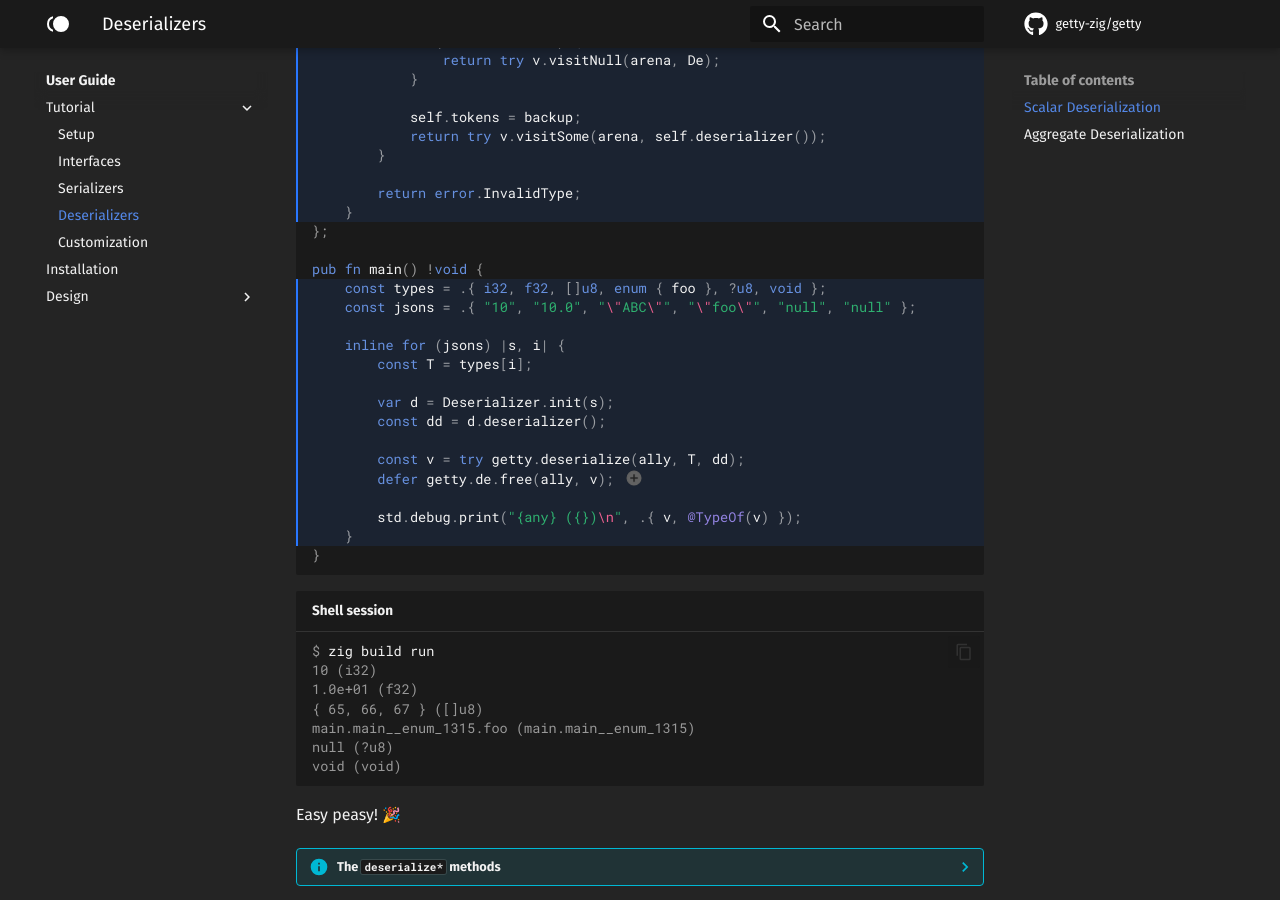
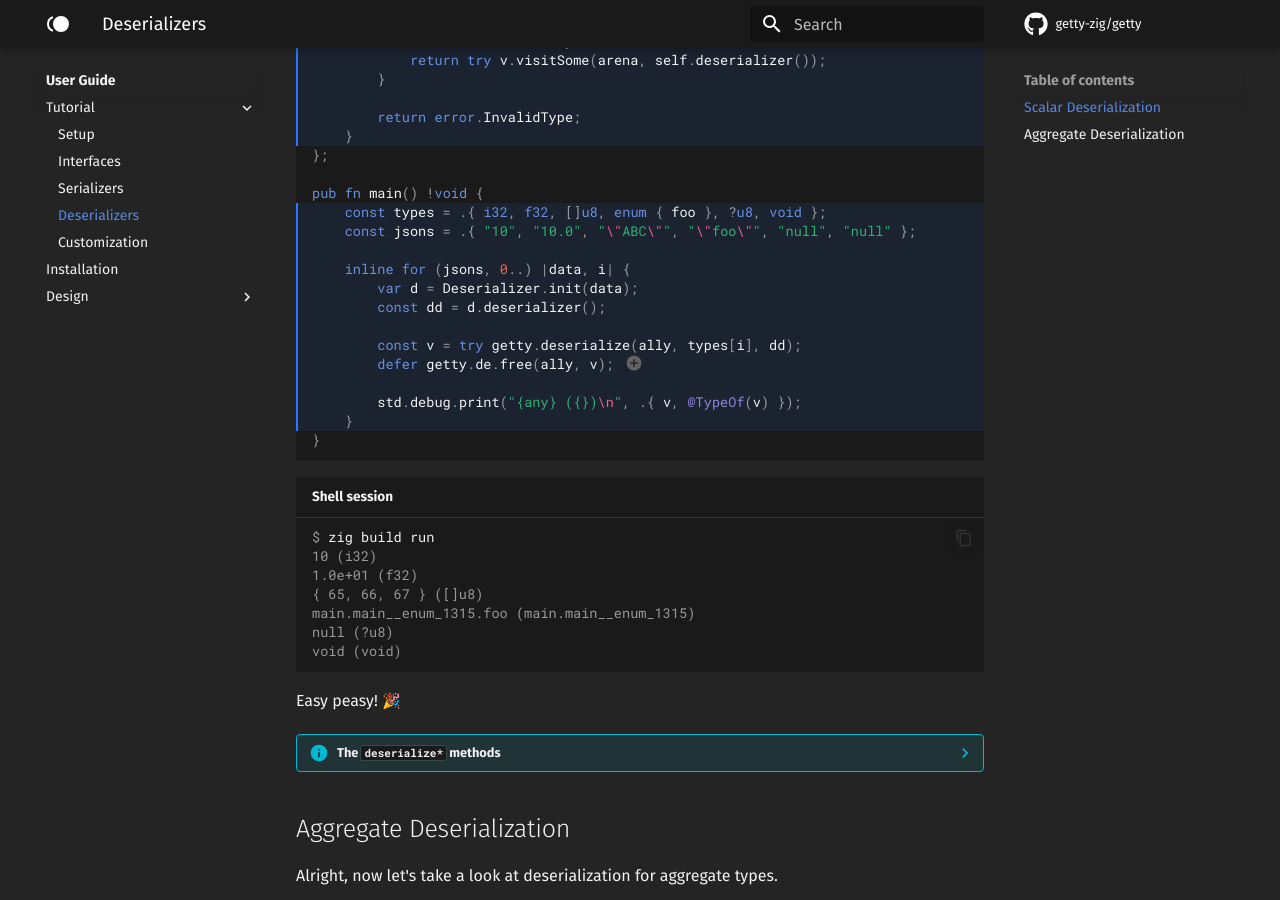
Before and after one commit to getty-zig/getty.so, an MkDocs documentation site: the page built from docs/user-guide/tutorial/deserializers.md, in a window 1280 px wide and 900 px high, scrolled down 6286 px. Built offline with MkDocs 1.6.1 and Material for MkDocs 9.7.7, drawn with Linux system fonts in a browser that asks for light colours; emoji names are drawn with the system emoji font; comment, search, counter and statistics services are not loaded; some of the changed text lies outside the part shown.

Commit message:
more fixes

````diff
--- a/docs/user-guide/tutorial/deserializers.md
+++ b/docs/user-guide/tutorial/deserializers.md
@@ -116,7 +116,7 @@ optional allocator, a type to deserialize into, and a
 [`getty.Deserializer`](https://docs.getty.so/#A;getty:Deserializer) interface
 value.
 
-```zig title="<code>src/main.zig</code>" hl_lines="4 31-40"
+```zig title="<code>src/main.zig</code>" hl_lines="4 31-38"
 const std = @import("std");
 const getty = @import("getty");
 
@@ -148,9 +148,7 @@ const Deserializer = struct {
 };
 
 pub fn main() !void {
-    const s = "true";
-
-    var d = Deserializer.init(s);
+    var d = Deserializer.init("true");
     const dd = d.deserializer();
 
     const v = try getty.deserialize(ally, bool, dd);
@@ -215,9 +213,7 @@ const Deserializer = struct {
 };
 
 pub fn main() !void {
-    const s = "true";
-
-    var d = Deserializer.init(s);
+    var d = Deserializer.init("true");
     const dd = d.deserializer();
 
     const v = try getty.deserialize(ally, bool, dd);
@@ -243,7 +239,7 @@ Success!
 
 Now let's do the same thing for the other scalar types.
 
-```zig title="<code>src/main.zig</code>" hl_lines="19-24 49-124 128-141"
+```zig title="<code>src/main.zig</code>" hl_lines="19-24 49-124 128-139"
 const std = @import("std");
 const getty = @import("getty");
 
@@ -374,13 +370,11 @@ pub fn main() !void {
     const types = .{ i32, f32, []u8, enum { foo }, ?u8, void };
     const jsons = .{ "10", "10.0", "\"ABC\"", "\"foo\"", "null", "null" };
 
-    inline for (jsons) |s, i| {
-        const T = types[i];
-
-        var d = Deserializer.init(s);
+    inline for (jsons, 0..) |data, i| {
+        var d = Deserializer.init(data);
         const dd = d.deserializer();
 
-        const v = try getty.deserialize(ally, T, dd);
+        const v = try getty.deserialize(ally, types[i], dd);
         defer getty.de.free(ally, v); // (3)!
 
         std.debug.print("{any} ({})\n", .{ v, @TypeOf(v) });
````
Also changed, not shown: other parts of docs/user-guide/tutorial/deserializers.md (+1 -1 lines).
